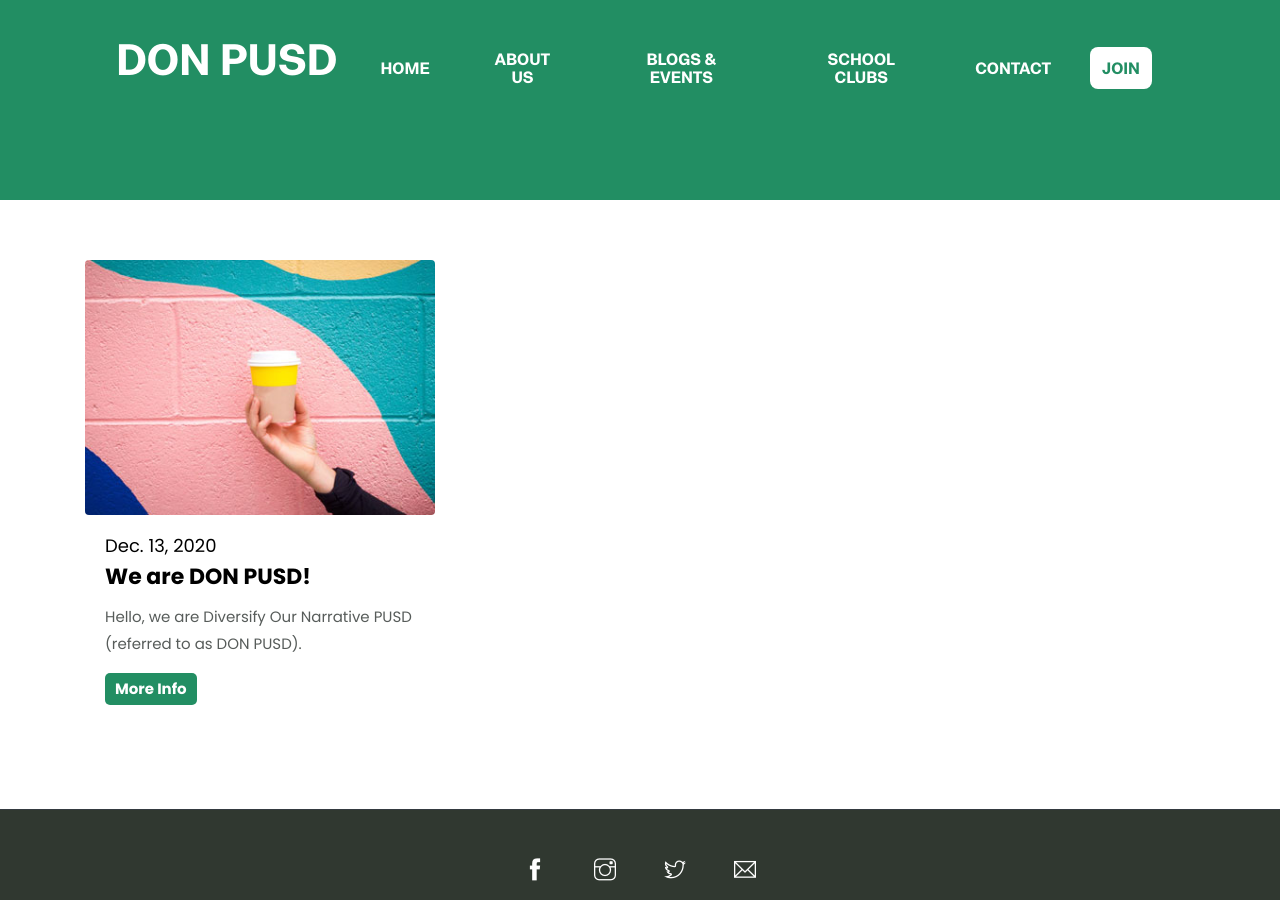
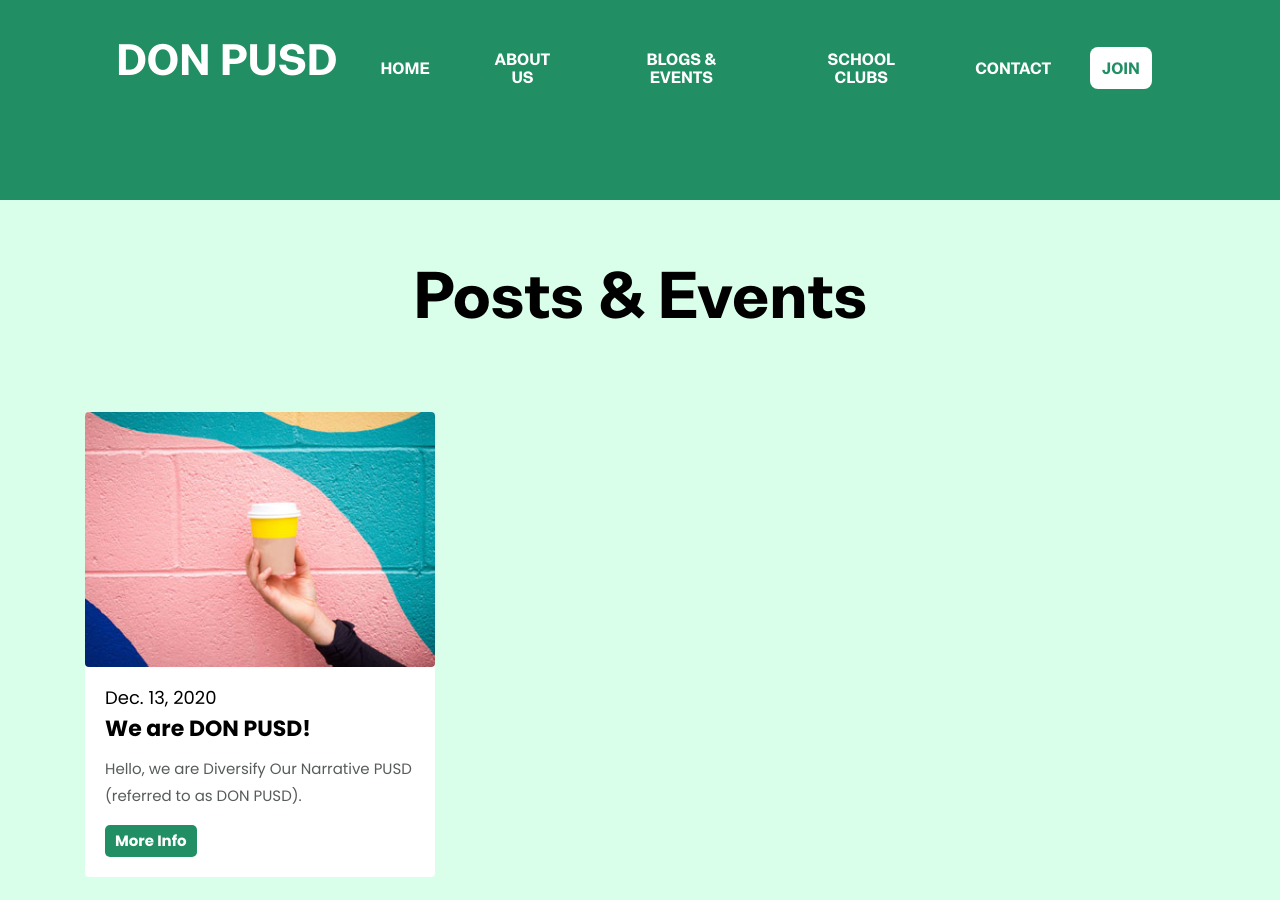
Before and after one commit to donpusd/website, a Jekyll site: the page built from _pages/blog.html, in a window 1280 px wide and 900 px high, scrolled down 304 px. Built offline with Jekyll 4.4.1, drawn with Linux system fonts in a browser that asks for light colours.

```diff
--- a/_includes/head.html
+++ b/_includes/head.html
@@ -1,12 +1,12 @@
 <head>
   <meta charset="utf-8">
-  <title>{% if page.title %}{{ page.title }}{% else %}{{ site.data.settings.title }}{% endif %}</title>
+  <title>{% if page.title %}{{ page.title }}{% else %}Home{% endif %} - {{ site.data.settings.title }}</title>
 
   <!-- mobile responsive meta -->
   <meta name="viewport" content="width=device-width, initial-scale=1, maximum-scale=1">
   <meta name="description" content="{%if page.description%}{{page.description}}{%else%}{{site.data.settings.description}}{%endif%}">
 
-  <meta property="og:title" content="{{ page.title }} — DON PUSD" />
+  <meta property="og:title" content="{% if page.title %}{{ page.title }}{% else %}Home{% endif %} - {{ site.data.settings.title }}" />
 
   <meta property="og:image" content="/assets/images/don-logo.png" />
 
--- a/_pages/blog.html
+++ b/_pages/blog.html
@@ -3,7 +3,8 @@
 title: Blogs & Events
 ---
 <!-- blog -->
-<section class="section">
+<section class="section bg-green-gray">
+  <div class="col-12 text-center"><h2 class="section-title">Posts & Events</h2></div>
   <div class="container">
     <div class="row">
       {% for post in site.posts %}
```
